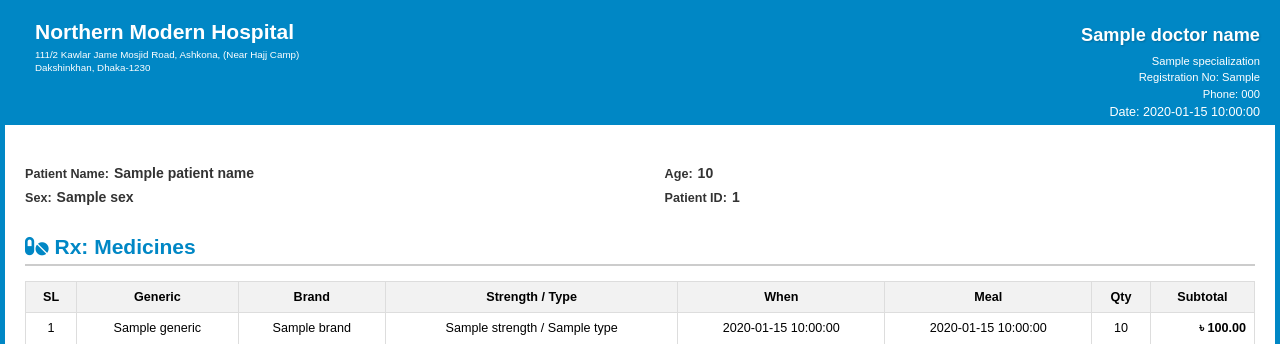
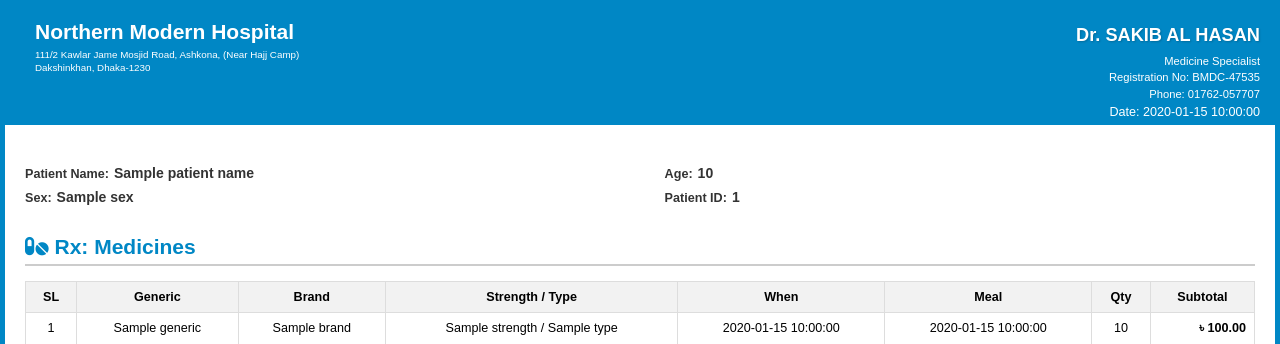
Before and after one commit to sr7ratul/Prescription, a Flask app: template templates/prescription.html in a window 1280 px wide. Shown: the top 344 px of the page. Run offline with Flask 3, Linux system fonts and the light colour scheme; the template is opened without the code that fills it: most values are stand-ins (such as "Sample title", 1, 10 or a date in 2020).

Commit message:
Final commit

```diff
--- a/app.py
+++ b/app.py
@@ -3,26 +3,29 @@ import logging
 import json
 import tempfile
 from datetime import datetime
+
+import pandas as pd
 from flask import Flask, render_template, request, jsonify, send_file, send_from_directory
 from weasyprint import HTML
 from pymongo import MongoClient
-import pandas as pd
 from dotenv import load_dotenv
-from whitenoise import WhiteNoise  # ✅ Added
+from whitenoise import WhiteNoise  # ✅ for serving static files on Railway
 
 # -------------------------
-# Load environment variables
+# App Configuration
 # -------------------------
-load_dotenv()
+load_dotenv()  # Load .env variables
 
-# --- Configuration ---
 MONGO_URI = os.environ.get("MONGO_URI")
 
 app = Flask(__name__, static_folder='static', static_url_path='/static')
-app.wsgi_app = WhiteNoise(app.wsgi_app, root='static/')  # ✅ Added for Railway static files
+
+# ✅ Enable WhiteNoise for serving static files in production
+app.wsgi_app = WhiteNoise(app.wsgi_app, root='static/', prefix='static/')
+
+# ✅ Logging setup
 logger = logging.getLogger(__name__)
 logging.basicConfig(level=logging.INFO, format="%(levelname)s: %(message)s")
-
 
 # -------------------------
 # Serve static files manually (extra fallback)
--- a/templates/index.html
+++ b/templates/index.html
@@ -3,7 +3,7 @@
 <head>
   <meta charset="UTF-8">
   <title>🩺 Prescription Builder</title>
-  <link rel="stylesheet" href="{{ url_for('static', filename='css/main.css') }}">
+  <link rel="stylesheet" href="{{ url_for('static', filename='css/main.css',_external=True) }}">
 </head>
 <body>
 
--- a/templates/prescription.html
+++ b/templates/prescription.html
@@ -5,7 +5,7 @@
     <meta name="viewport" content="width=device-width, initial-scale=1.0">
     <title>Prescription - {{ patient_name }}</title>
 
-    <link rel="stylesheet" href="{{ url_for('static', filename='css/prescription-style.css') }}">
+    <link rel="stylesheet" href="{{ url_for('static', filename='css/prescription-style.css',_external=True) }}">
     <link rel="stylesheet" href="https://cdnjs.cloudflare.com/ajax/libs/font-awesome/6.0.0-beta3/css/all.min.css">
 
     <style>
@@ -46,11 +46,12 @@
             </div>
 
             <div class="ref-info-right">
-                <p class="ref-text">{{ doctor_name }}</p>
-                <p class="date-text">{{ specialization }}</p>
-                <p class="address-small">Registration No: {{ reg_no }}</p>
-                <p class="date-text">Phone: {{ phone }}</p>
+                <p class="ref-text">Dr. SAKIB AL HASAN</p>
+                <p class="date-text">Medicine Specialist</p>
+                <p class="address-small">Registration No: BMDC-47535</p>
+                <p class="date-text">Phone: 01762-057707</p>
                 <p class="date-text" style="font-size: 0.9em;">Date: {{ current_date }}</p>
+
             </div>
         </div>
         <div class="divider-dots-simple"></div>
```
Also changed, not shown: static/js/app.js (+27 -11 lines).
